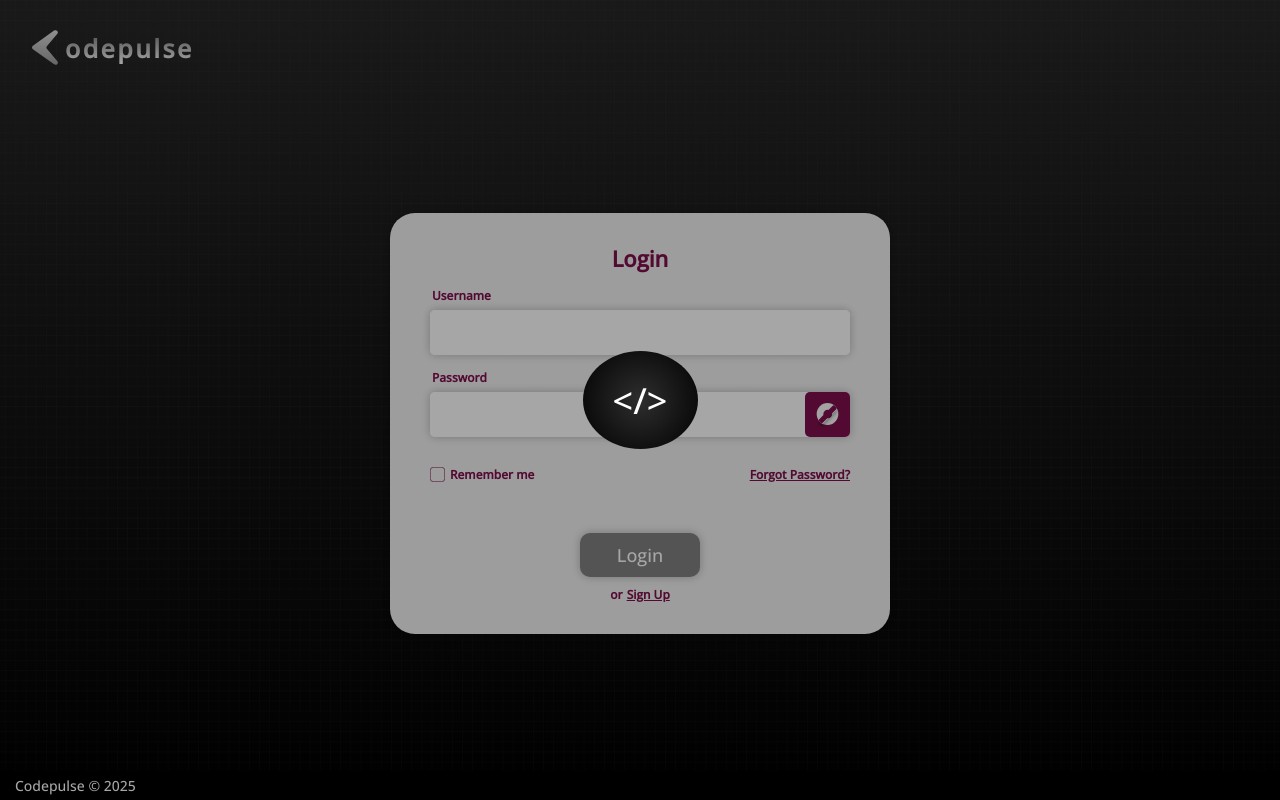
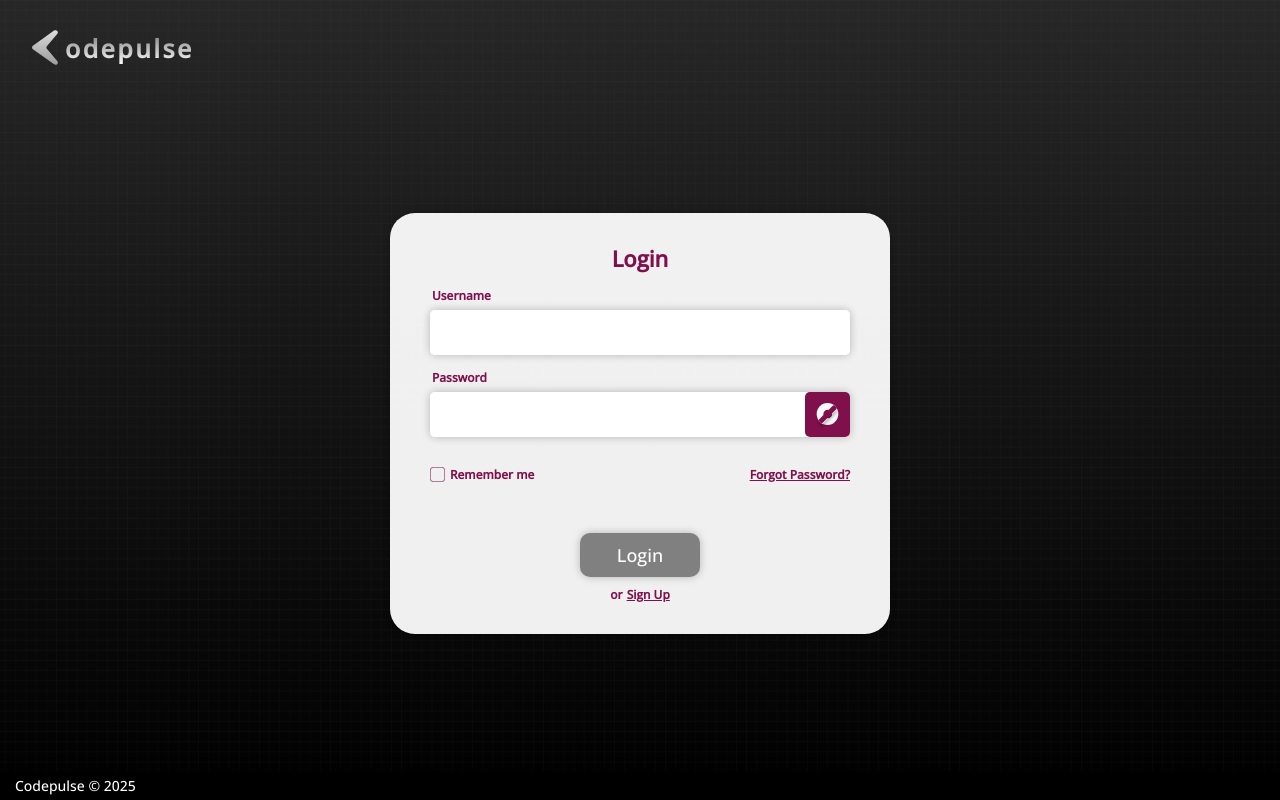
Before and after one commit to ashishup1999/codekar, a Next.js app: page /login in a window 1280 px wide. Built offline with nearby package versions, Linux system fonts and the light colour scheme; no server answers.

Commit message:
css change

```diff
--- a/src/components/Loader.styles.ts
+++ b/src/components/Loader.styles.ts
@@ -3,8 +3,7 @@ import Image from "next/image";
 import styled, { keyframes } from "styled-components";
 
 export const LoaderBg = styled.div<{ defaultDisp?: string }>`
-  // display: ${(props) => props.defaultDisp || "none"};
-  display: flex;
+  display: ${(props) => props.defaultDisp || "none"};
   justify-content: center;
   align-items: center;
   width: 100vw;
```
